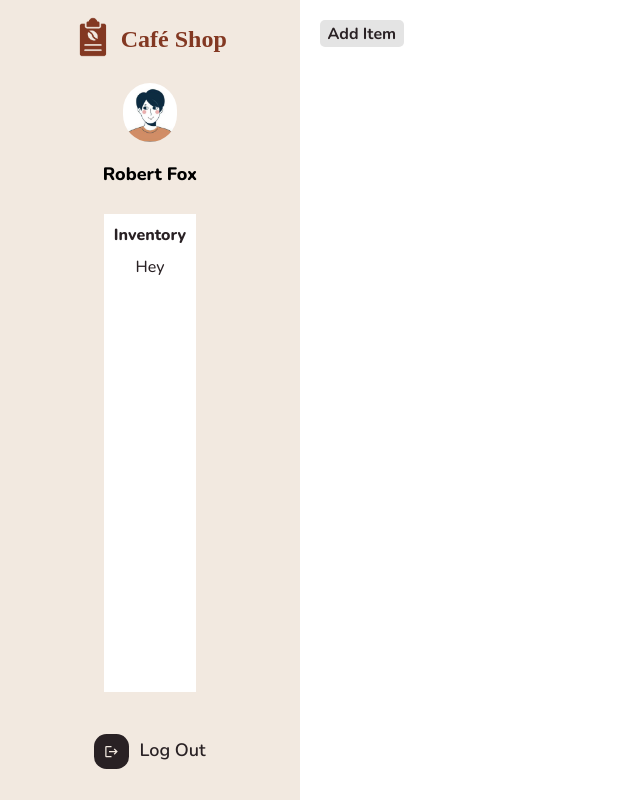
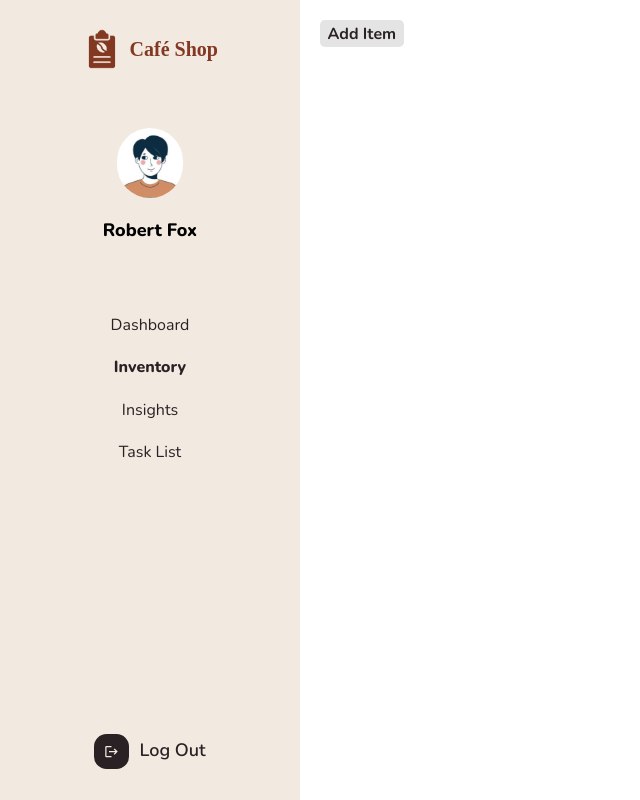
Before and after one commit to jporrego/trello-clone-server, a React (Create React App) app in the folder client/: page / in a window 1280 px wide. Shown: the whole page, without its empty margins (0-640 px from the left). Built offline with nearby package versions, Linux system fonts and the light colour scheme; a web font is replaced by a local one.

Commit message:
New navbar done

```diff
--- a/client/src/components/Links/Links.css
+++ b/client/src/components/Links/Links.css
@@ -2,15 +2,14 @@
     display: flex;
     flex-direction: column;
     align-items: center;
-    gap: 1rem;
-    background-color: rgb(255, 255, 255);
-    padding: 1rem;
+    gap: 2rem;
+    padding: 3rem 0rem;
 }
 
-.link, .link:active, .link:visited {
+.link, .link:visited {
     text-transform: capitalize;
     font-size: 1.6rem;
-    font-weight: 500;
+    font-weight: 400;
     text-decoration: none;
 }
 
--- a/client/src/components/Links/Links.tsx
+++ b/client/src/components/Links/Links.tsx
@@ -5,12 +5,17 @@ import { Link } from "react-router-dom";
 const Links = () => {
   return (
     <div className="links">
+      <Link to="#" className="link">
+        Dashboard
+      </Link>
       <Link to="/" className="link link-selected">
         Inventory
       </Link>
-
-      <Link to="/" className="link">
-        Hey
+      <Link to="#" className="link">
+        Insights
+      </Link>
+      <Link to="#" className="link">
+        Task List
       </Link>
     </div>
   );
--- a/client/src/components/logo/Logo.css
+++ b/client/src/components/logo/Logo.css
@@ -1,6 +1,6 @@
 .logo {
     display: flex;
-    align-items: flex-end;
+    align-items: center;
     gap: .75rem;
     font-family: var(--font-secondary);
     font-size: 2.4rem;
@@ -12,3 +12,8 @@
     width: auto;
     height: 4rem;
 }
+
+.logo-name {
+    font-size: 2rem;
+    color: var(--brown-dark);
+}
--- a/client/src/components/nav-buttons/NavButtons.tsx
+++ b/client/src/components/nav-buttons/NavButtons.tsx
@@ -5,7 +5,7 @@ import { MdLogout } from "react-icons/md";
 const NavButtons = () => {
   return (
     <div className="nav-buttons">
-      <div className="nav-button hover-scale-small">
+      <div className="nav-button hover-translate-y">
         <div className="nav-button-icon ">
           <MdLogout />
         </div>
--- a/client/src/components/navbar/Navbar.css
+++ b/client/src/components/navbar/Navbar.css
@@ -1,7 +1,7 @@
 .navbar {
     display: grid;
     grid-template-columns: 1fr;
-    grid-template-rows: 6% 15% 1fr 10%;
+    grid-template-rows: 10% 20% 1fr 10%;
     gap: 2rem;
     justify-items: center;
     height: 100vh;
--- a/client/src/components/user_preview/UserPreview.css
+++ b/client/src/components/user_preview/UserPreview.css
@@ -9,8 +9,8 @@
 .profile-picture {
     display: flex;
     justify-content: center;
-    height: 50%;
-    min-height: 5rem;
+    height: clamp(5rem, 50%, 7rem);
+    cursor: pointer;
 }
 
 .profile-picture img {
@@ -21,4 +21,5 @@
 .user-name {
     font-size: 1.8rem;
     font-weight: 800;
+    cursor: pointer;
 }
--- a/client/src/index.css
+++ b/client/src/index.css
@@ -154,10 +154,10 @@ a:hover {
   color: var(--grey-dark);
 }
 
-.hover-scale-small {
+.hover-translate-y {
   transition: .15s ease-out;
 }
 
-.hover-scale-small:hover {
-  transform: scale(1.04)
+.hover-translate-y:hover {
+  transform: translateY(-1.5px)
 }
```
